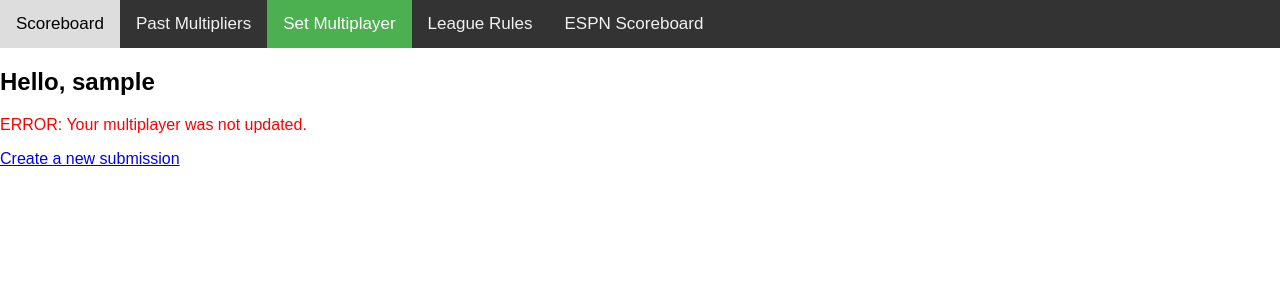
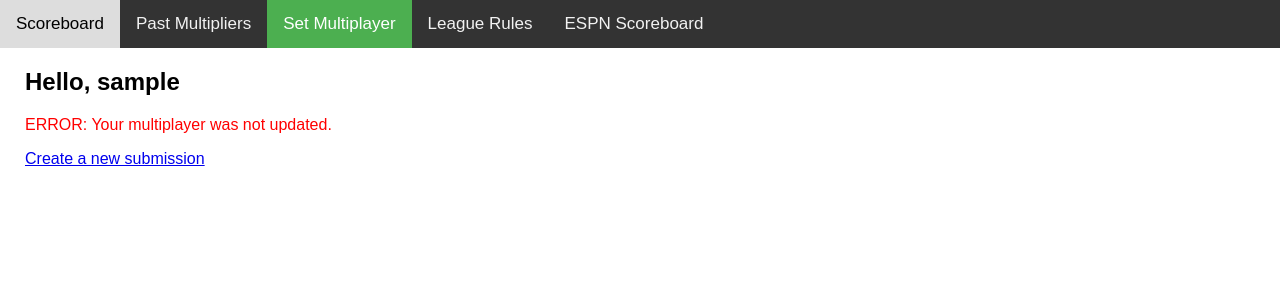
Before and after one commit to adam-lim1/FF_scoreboard, a Flask app: template templates/submission_fail.html in a window 1280 px wide. Shown: the top 300 px of the page. Run offline with Flask 2, Linux system fonts and the light colour scheme; the template is opened without the code that fills it: most values are stand-ins (such as "Sample title", 1, 10 or a date in 2020); parts of the project's set-up code (start-up, migrations or seed data) failed here and were passed over.

Commit message:
clean up HTML formats; add body padding div

```diff
--- a/templates/base.html
+++ b/templates/base.html
@@ -3,14 +3,20 @@
 
 <!-- ################## HEADER  ################## -->
 <head>
+  <title> Fantasy Football Scoreboard </title>
+  <link rel="shortcut icon" href="{{ url_for('static', filename='FFL-square.png') }}">
+
+  <!-- REQUIRED FOR RESPONSIVE TOP NAV -->
   <meta name="viewport" content="width=device-width, initial-scale=1">
   <link rel="stylesheet" href="https://cdnjs.cloudflare.com/ajax/libs/font-awesome/4.7.0/css/font-awesome.min.css">
+
   <style>
     body {
       margin: 0;
       font-family: Arial, Helvetica, sans-serif;
     }
 
+    /* ################## CSS FOR NAV BAR ################## */
     .topnav {
       overflow: hidden;
       background-color: #333;
@@ -64,11 +70,21 @@ body {
     }
   </style>
 
-<link rel="shortcut icon" href="{{ url_for('static', filename='FFL-square.png') }}">
+  <!-- ################## JS FUNCTIONS FOR NAV BAR ################## -->
+  <script>
+  function myFunction() {
+    var x = document.getElementById("myTopnav");
+    if (x.className === "topnav") {
+      x.className += " responsive";
+    } else {
+      x.className = "topnav";
+    }
+  }
+  </script>
 </head>
 
 <body>
-
+  <!-- ################## TOP NAV BAR  ################## -->
   <div class="topnav" id="myTopnav">
     <a class="{% block nav_item_scoreboard %}{% endblock nav_item_scoreboard %}" href="/">Scoreboard</a>
     <a class="{% block nav_item_pastplayers %}{% endblock nav_item_pastplayers %}" href="/MultiplierResults">Past Multipliers</a>
@@ -79,23 +95,9 @@ body {
       <i class="fa fa-bars"></i>
     </a>
   </div>
+  <!-- ################## END TOP NAV  ################## -->
 
-
-<script>
-function myFunction() {
-  var x = document.getElementById("myTopnav");
-  if (x.className === "topnav") {
-    x.className += " responsive";
-  } else {
-    x.className = "topnav";
-  }
-}
-</script>
-
-<!-- ################## END HEADER  ################## -->
-
-<title> Fantasy Football Scoreboard </title>
-
+  <!-- JINJA Content -->
   {% block content %}
   {% endblock %}
 
--- a/templates/input_form.html
+++ b/templates/input_form.html
@@ -2,16 +2,14 @@
 {% block nav_item_setplayer %}active{% endblock nav_item_setplayer %}
 {% block content %}
 
-<head>
 <style>
-div {
+.body-div {
   padding-left: 25px;
 }
 </style>
-</head>
 
 <body>
-<div>
+<div class="body-div">
     <h1>Select Multiplayer</h1>
     <p> Welcome, {{ username }}. This page would be redirected to behind login page </p>
     <form action="" method="post" novalidate>
--- a/templates/multiplier_results.html
+++ b/templates/multiplier_results.html
@@ -4,7 +4,7 @@
 {% block nav_item_pastplayers %}active{% endblock nav_item_pastplayers %}
 {% block content %}
 
-<title> Fantasy Football Scoreboard </title>
+<!-- <title> Fantasy Football Scoreboard </title> -->
 <h1>Hello, World!</h1>
 Last Updated: {{ time }}
 <br></br>
--- a/templates/submission_fail.html
+++ b/templates/submission_fail.html
@@ -2,6 +2,13 @@
 {% block nav_item_setplayer %}active{% endblock nav_item_setplayer %}
 {% block content %}
 
+<style>
+.body-div {
+  padding-left: 25px;
+}
+</style>
+
+<div class="body-div">
   <h2> Hello, {{ username }} </h2>
   <p style="color:red"> ERROR: Your multiplayer was not updated. {{ error }}</p>
 
@@ -16,5 +23,6 @@
   {% endwith %}
 
   <a href="/input_form"> Create a new submission </a>
+</div>
 
 {% endblock %}
```
Also changed, not shown: templates/submission_success.html (+8 -0 lines). Lines whose indentation alone changed are shown as unchanged.
